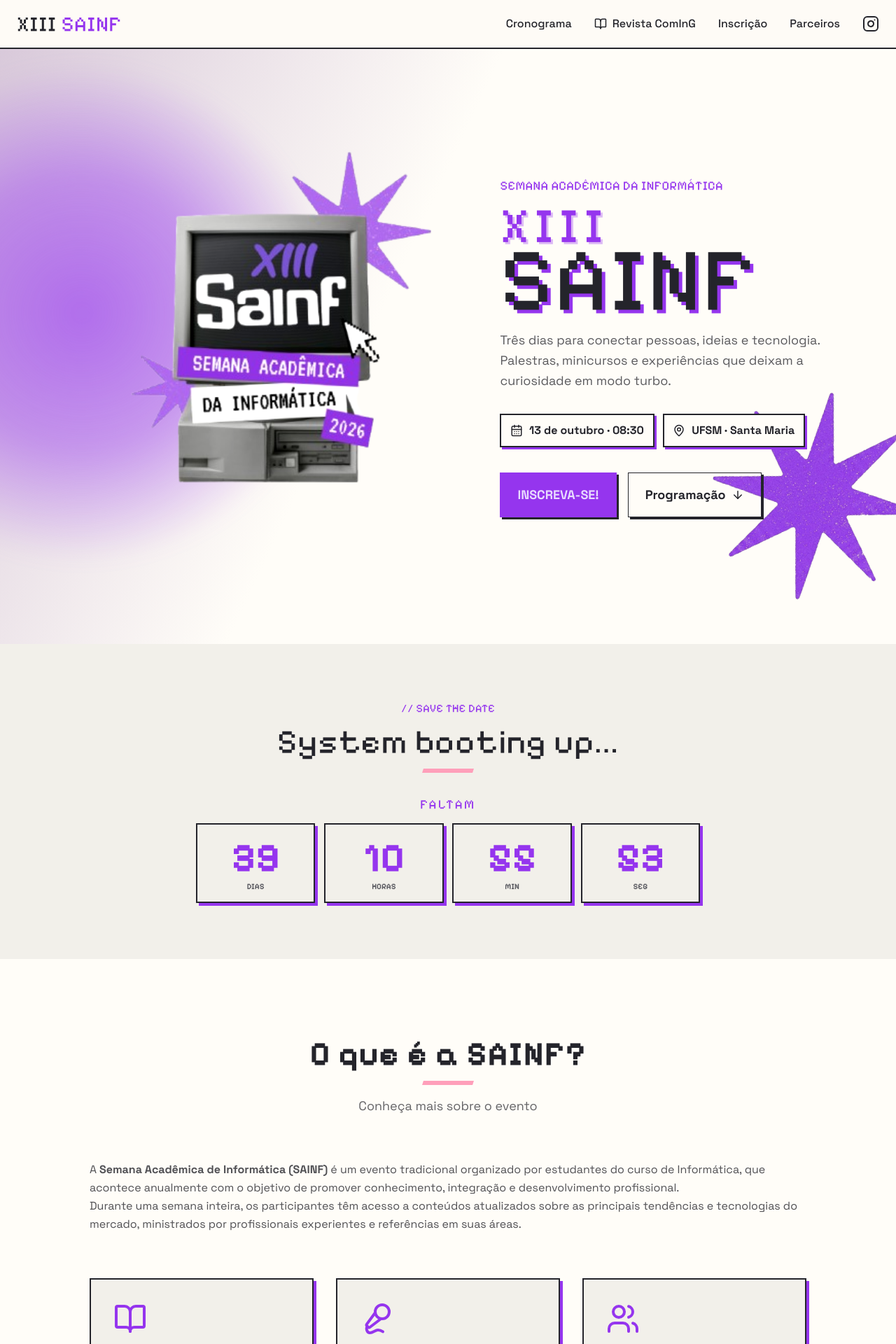
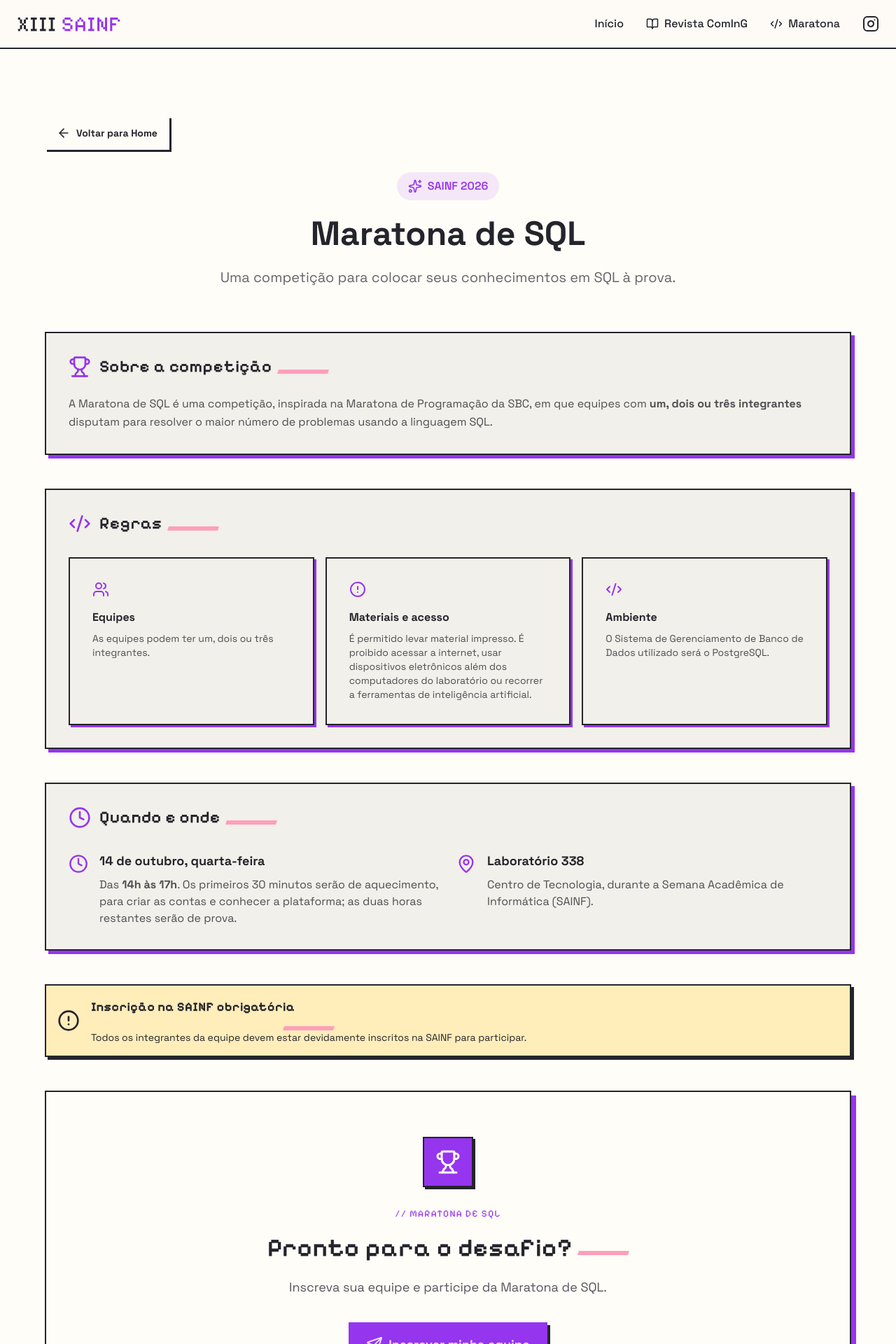
Before and after one commit to aaacms/sainf-2026, a React (Vite) app: page /maratona in a window 1280 px wide. Before the commit this address led to /. Shown: the top 1920 px of the page at 70% size. Built offline with nearby package versions, Linux system fonts and the light colour scheme.

Commit message:
maratona de sql adicionada

```diff
--- a/src/components/InscricaoSection.tsx
+++ b/src/components/InscricaoSection.tsx
@@ -22,8 +22,12 @@ export default function InscricaoSection() {
           Não perca a oportunidade de participar da 13ª edição da SAINF! Faça sua inscrição através do nosso formulário e garanta sua participação no evento.
         </p>
 
+        <p className="text-base md:text-lg text-primary font-semibold mb-8 max-w-2xl mx-auto">
+          Participando do evento, o aluno garante um certificado de 20 horas válidas como ACG.
+        </p>
+
         <a
-          href="https://forms.gle/7h2fzrZfLbiMHTDq6"
+          href="https://forms.gle/MuCB4NYVDoz6D15r8"
           target="_blank"
           rel="noopener noreferrer"
           className="btn btn-primary btn-lg form-cta-button"
--- a/src/components/MaratonaSection.tsx
+++ b/src/components/MaratonaSection.tsx
@@ -1,214 +1,131 @@
-import { useState } from 'react';
 import { Link } from 'react-router-dom';
 import { Code2, Trophy, Users, Clock, MapPin, AlertCircle, ArrowLeft, Send, Sparkles } from 'lucide-react';
 
-/**
- * Componente MaratonaSection
- * Página para inscrição na Maratona de Programação da SAINF
- */
 export default function MaratonaSection() {
-  const checklistItems = [
-    'Todos os membros do trio estão inscritos na SAINF',
-    'Pelo menos um membro é dos cursos de Computação',
-    'A equipe tem exatamente 3 membros',
-    'Escolhi o nível adequado (Iniciante ou Avançado)',
-    'Estou disponível para 5 horas de competição',
-  ];
-  const [checkedItems, setCheckedItems] = useState<boolean[]>(() => checklistItems.map(() => false));
-
-  const toggleChecklistItem = (index: number) => {
-    setCheckedItems((items) => items.map((isChecked, itemIndex) => (
-      itemIndex === index ? !isChecked : isChecked
-    )));
-  };
-
   return (
     <section
-      id="maratona-programacao"
+      id="maratona-sql"
       className="marathon-section py-24 px-6 bg-base-100"
       aria-labelledby="maratona-title"
     >
       <div className="container mx-auto max-w-6xl">
-        {/* Botão Voltar */}
         <div className="mb-8">
-          <Link
-            to="/"
-            className="btn btn-ghost gap-2"
-            aria-label="Voltar para página inicial"
-          >
+          <Link to="/" className="btn btn-ghost gap-2" aria-label="Voltar para página inicial">
             <ArrowLeft size={20} />
             Voltar para Home
           </Link>
         </div>
 
-        {/* Header com destaque */}
-        <div className="text-center mb-16">
+        <header className="text-center mb-16">
           <div className="inline-flex items-center gap-2 bg-primary/10 text-primary px-4 py-2 rounded-full mb-6">
             <Sparkles size={20} />
-            <span className="font-semibold">SAINF 2026!</span>
+            <span className="font-semibold">SAINF 2026</span>
           </div>
-          <h2
-            id="maratona-title"
-            className="text-4xl md:text-5xl font-bold mb-6"
-          >
+          <h1 id="maratona-title" className="text-4xl md:text-5xl font-bold mb-6">
             Maratona de SQL
-          </h2>
+          </h1>
           <p className="text-xl text-base-content/70 max-w-3xl mx-auto">
-            Olá, computchêiros! Prepare-se para o desafio!
+            Uma competição para colocar seus conhecimentos em SQL à prova.
           </p>
-        </div>
+        </header>
 
-        {/* Alerta Importante */}
-        <div className="alert marathon-alert marathon-alert-warning mb-12">
-          <AlertCircle size={32} />
-          <div>
-            <h3 className="font-bold text-lg">Atente-se, não seja um macaco de código:</h3>
-            <p className="text-sm">
-              Leia atentamente todas as regras e requisitos abaixo antes de se inscrever!
+        <div className="card marathon-content-card mb-12">
+          <div className="card-body">
+            <div className="flex items-center gap-3 mb-4">
+              <Trophy className="text-primary" size={32} />
+              <h2 className="card-title text-2xl">Sobre a competição</h2>
+            </div>
+            <p className="text-base-content/80 leading-relaxed">
+              A Maratona de SQL é uma competição, inspirada na Maratona de Programação da SBC, em que equipes com{' '}
+              <strong>um, dois ou três integrantes</strong> disputam para resolver o maior número de problemas usando a linguagem SQL.
             </p>
           </div>
         </div>
 
-        {/* Sobre a Maratona */}
         <div className="card marathon-content-card mb-12">
           <div className="card-body">
-            <div className="flex items-center gap-3 mb-4">
-              <Trophy className="text-primary" size={32} />
-              <h3 className="card-title text-2xl">Sobre a Maratona</h3>
+            <div className="flex items-center gap-3 mb-6">
+              <Code2 className="text-primary" size={32} />
+              <h2 className="card-title text-2xl">Regras</h2>
             </div>
-            <p className="text-base-content/80 leading-relaxed mb-4">
-              A Maratona de SQL da SAINF é uma competição em equipe que desafia
-              estudantes a resolver problemas complexos de programação em um ambiente de
-              alta pressão. É uma oportunidade única de testar suas habilidades, trabalhar
-              em equipe e aprender com outros competidores!
-            </p>
-          </div>
-        </div>
-
-        {/* Regras e Requisitos */}
-        <div className="card marathon-content-card mb-12">
-          <div className="card-body">
-            <div className="flex items-center gap-3 mb-4">
-              <Users className="text-primary" size={32} />
-              <h3 className="card-title text-2xl">Regras e Requisitos Obrigatórios</h3>
-            </div>
-            <div className="space-y-6">
-              <div className="alert marathon-alert marathon-alert-info">
-                <Code2 size={24} />
-                <div>
-                  <h4 className="font-bold">Inscrição na SAINF Obrigatória</h4>
-                  <p className="text-sm">
-                    Para participar na Maratona, é <strong>necessário estar inscrito na SAINF</strong>.
-                    Iremos verificar e notificar em caso de não haver inscrição de todos os membros.
-                  </p>
+            <div className="grid grid-cols-1 md:grid-cols-3 gap-4">
+              <div className="card marathon-content-card marathon-content-card-compact">
+                <div className="card-body">
+                  <Users className="text-primary mb-2" size={24} />
+                  <h3 className="font-bold">Equipes</h3>
+                  <p className="text-sm text-base-content/80">As equipes podem ter um, dois ou três integrantes.</p>
                 </div>
               </div>
-
-              <div className="grid grid-cols-1 md:grid-cols-2 gap-4">
-                <div className="card marathon-content-card marathon-content-card-compact">
-                  <div className="card-body">
-                    <div className="flex items-center gap-2 mb-2">
-                      <Users className="text-primary" size={24} />
-                      <h4 className="font-bold">Formação de Equipe</h4>
-                    </div>
-                    <ul className="list-disc list-inside space-y-2 text-sm text-base-content/80">
-                      <li>É <strong>obrigatório</strong> que seja em <strong>trio</strong> a maratona</li>
-                      <li>Ao menos <strong>um membro</strong> do grupo tem que ser dos <strong>cursos de Computação</strong></li>
-                    </ul>
-                  </div>
-                </div>
-
-                <div className="card marathon-content-card marathon-content-card-compact">
-                  <div className="card-body">
-                    <div className="flex items-center gap-2 mb-2">
-                      <Trophy className="text-primary" size={24} />
-                      <h4 className="font-bold">Níveis de Dificuldade</h4>
-                    </div>
-                    <ul className="list-disc list-inside space-y-2 text-sm text-base-content/80">
-                      <li><strong>Nível Iniciante:</strong> Recomendado para quem nunca participou de uma maratona</li>
-                      <li><strong>Nível Avançado:</strong> Para competidores experientes</li>
-                    </ul>
-                  </div>
+              <div className="card marathon-content-card marathon-content-card-compact">
+                <div className="card-body">
+                  <AlertCircle className="text-primary mb-2" size={24} />
+                  <h3 className="font-bold">Materiais e acesso</h3>
+                  <p className="text-sm text-base-content/80">É permitido levar material impresso. É proibido acessar a internet, usar dispositivos eletrônicos além dos computadores do laboratório ou recorrer a ferramentas de inteligência artificial.</p>
                 </div>
               </div>
-
-              <div className="divider"></div>
-
-              <div className="grid grid-cols-1 md:grid-cols-2 gap-6">
-                <div className="flex items-start gap-4">
-                  <Clock className="text-primary flex-shrink-0 mt-1" size={28} />
-                  <div>
-                    <h4 className="font-bold text-lg mb-2">Duração</h4>
-                    <p className="text-base-content/80">
-                      Lembre que a maratona tem duração de <strong>5 horas</strong>.
-                    </p>
-                  </div>
-                </div>
-
-                <div className="flex items-start gap-4">
-                  <MapPin className="text-primary flex-shrink-0 mt-1" size={28} />
-                  <div>
-                    <h4 className="font-bold text-lg mb-2">Local</h4>
-                    <p className="text-base-content/80">
-                      As maratonas serão realizadas nas <strong>salas 337 e 334 do NCC</strong>.
-                    </p>
-                  </div>
+              <div className="card marathon-content-card marathon-content-card-compact">
+                <div className="card-body">
+                  <Code2 className="text-primary mb-2" size={24} />
+                  <h3 className="font-bold">Ambiente</h3>
+                  <p className="text-sm text-base-content/80">O Sistema de Gerenciamento de Banco de Dados utilizado será o PostgreSQL.</p>
                 </div>
               </div>
             </div>
           </div>
         </div>
 
-        {/* Checklist */}
         <div className="card marathon-content-card mb-12">
           <div className="card-body">
             <div className="flex items-center gap-3 mb-6">
-              <AlertCircle className="text-primary" size={32} />
-              <h3 className="card-title text-2xl">Checklist Antes de Inscrever</h3>
+              <Clock className="text-primary" size={32} />
+              <h2 className="card-title text-2xl">Quando e onde</h2>
             </div>
-            <div className="grid grid-cols-1 gap-4">
-              {checklistItems.map((item, index) => (
-                <div className="form-control" key={item}>
-                  <label className="label cursor-pointer justify-start gap-4">
-                    <input
-                      type="checkbox"
-                      className="checkbox checkbox-primary"
-                      checked={checkedItems[index]}
-                      onChange={() => toggleChecklistItem(index)}
-                    />
-                    <span className="label-text text-base">{item}</span>
-                  </label>
+            <div className="grid grid-cols-1 md:grid-cols-2 gap-6">
+              <div className="flex items-start gap-4">
+                <Clock className="text-primary flex-shrink-0 mt-1" size={28} />
+                <div>
+                  <h3 className="font-bold text-lg mb-2">14 de outubro, quarta-feira</h3>
+                  <p className="text-base-content/80">Das <strong>14h às 17h</strong>. Os primeiros 30 minutos serão de aquecimento, para criar as contas e conhecer a plataforma; as duas horas restantes serão de prova.</p>
                 </div>
-              ))}
+              </div>
+              <div className="flex items-start gap-4">
+                <MapPin className="text-primary flex-shrink-0 mt-1" size={28} />
+                <div>
+                  <h3 className="font-bold text-lg mb-2">Laboratório 338</h3>
+                  <p className="text-base-content/80">Centro de Tecnologia, durante a Semana Acadêmica de Informática (SAINF).</p>
+                </div>
+              </div>
             </div>
           </div>
         </div>
 
-        {/* Botão de Inscrição em Destaque */}
+        <div className="alert marathon-alert marathon-alert-warning mb-12">
+          <AlertCircle size={32} />
+          <div>
+            <h2 className="font-bold text-lg">Inscrição na SAINF obrigatória</h2>
+            <p className="text-sm">Todos os integrantes da equipe devem estar devidamente inscritos na SAINF para participar.</p>
+          </div>
+        </div>
+
         <div className="mt-12">
           <div className="card marathon-cta">
             <div className="card-body items-center text-center">
-              <div className="marathon-cta-icon" aria-hidden="true">
-                <Trophy size={36} />
-              </div>
+              <div className="marathon-cta-icon" aria-hidden="true"><Trophy size={36} /></div>
               <p className="pixel-title marathon-cta-kicker">// MARATONA DE SQL</p>
-              <h3 className="card-title text-3xl md:text-4xl">Pronto para o Desafio?</h3>
-              <p className="marathon-cta-copy text-lg max-w-2xl">
-                Inscreva sua equipe agora e mostre suas habilidades na Maratona de SQL!
-              </p>
+              <h2 className="card-title text-3xl md:text-4xl">Pronto para o desafio?</h2>
+              <p className="marathon-cta-copy text-lg max-w-2xl">Inscreva sua equipe e participe da Maratona de SQL.</p>
               <a
-                href="https://forms.gle/wuXdpVWxUgY5UY6f7"
+                href="https://forms.gle/4fH7FJmSpjvF2gaR6"
                 target="_blank"
                 rel="noopener noreferrer"
                 className="btn btn-primary btn-lg marathon-cta-button gap-2"
               >
                 <Send size={24} />
-                Inscrever Minha Equipe
+                Inscrever minha equipe
               </a>
             </div>
           </div>
         </div>
-
       </div>
     </section>
   );
--- a/src/components/Navbar.tsx
+++ b/src/components/Navbar.tsx
@@ -78,7 +78,7 @@ export default function Navbar() {
                 Maratona
               </Link>}
               <a
-                href="https://forms.gle/ohKJEorKojBA1UYF9"
+                href="https://forms.gle/MuCB4NYVDoz6D15r8"
                 target="_blank"
                 rel="noopener noreferrer"
                 className="text-base font-medium hover:text-primary transition-colors"
@@ -217,7 +217,7 @@ export default function Navbar() {
                     <span>Maratona</span>
                   </Link>}
                   <a
-                    href="https://forms.gle/ohKJEorKojBA1UYF9"
+                    href="https://forms.gle/MuCB4NYVDoz6D15r8"
                     target="_blank"
                     rel="noopener noreferrer"
                     className="text-lg font-medium hover:text-primary transition-colors py-2"
--- a/src/config/features.ts
+++ b/src/config/features.ts
@@ -1,2 +1,2 @@
 /** Recursos temporariamente indisponíveis no site. */
-export const MARATONA_ATIVA = false;
+export const MARATONA_ATIVA = true;
--- a/src/data/eventos.data.ts
+++ b/src/data/eventos.data.ts
@@ -35,15 +35,15 @@ export const cronogramaEventos: DiaEvento[] = [
       {
         horario: "10:20 - 10:50",
         titulo: "Coffee Break",
-        local: "Auditório do INPE",
-        descricao: "",
+        local: "Em frente ao Auditório do INPE",
+        descricao: "Partiu coffe break =)",
         tipo: "coffee"
       },
       {
         horario: "10:40 - 12:00",
         titulo: "Palestra 1",
-        local: "Em frente ao Auditório do INPE",
-        descricao: "Partiu coffe break =)",
+        local: "Auditório do INPE",
+        descricao: "",
         tipo: "palestra"
       },
       {
@@ -56,8 +56,8 @@ export const cronogramaEventos: DiaEvento[] = [
       {
         horario: "15:15 - 15:45",
         titulo: "Coffee Break",
-        local: "Auditório do INPE",
-        descricao: "",
+        local: "Em frente ao Auditório do INPE",
+        descricao: "Partiu coffe break =)",
         tipo: "coffee"
       },
       {
@@ -109,7 +109,7 @@ export const cronogramaEventos: DiaEvento[] = [
         tipo: "palestra"
       },
       {
-        horario: "14:00 - 15:15",
+        horario: "14:00 - 17:00",
         titulo: "Maratona de SQL",
         local: "Sala 355 - CT",
         descricao: "",
@@ -146,13 +146,13 @@ export const cronogramaEventos: DiaEvento[] = [
         horario: "10:20 - 10:50",
         titulo: "Coffee Break",
         local: "Em frente ao Auditório do INPE",
-        descricao: "Agora está na hora do descanso e bora de coffe break!",
+        descricao: "Bora de coffe break!",
         tipo: "coffee"
       },
       {
         horario: "10:50 - 12:00",
         titulo: "Palestra 4",
-        local: "Sala",
+        local: "Auditório do INPE",
         descricao: "",
         tipo: "almoco"
       },
@@ -167,7 +167,7 @@ export const cronogramaEventos: DiaEvento[] = [
         horario: "15:15 - 15:45",
         titulo: "Coffee Break",
         local: "Em frente ao Auditório do INPE",
-        descricao: "Agora está na hora do descanso e bora de coffe break!",
+        descricao: "Bora de coffe break!",
         tipo: "coffee"
       },
       {
@@ -175,7 +175,7 @@ export const cronogramaEventos: DiaEvento[] = [
         titulo: "Encerramento",
         local: "Em frente ao Auditório do INPE",
         descricao: "",
-        tipo: "coffee"
+        tipo: "palestra"
       }
     ]
   }
```
Also changed, not shown: 5 other files (tests, documents, lock files or other folders).
